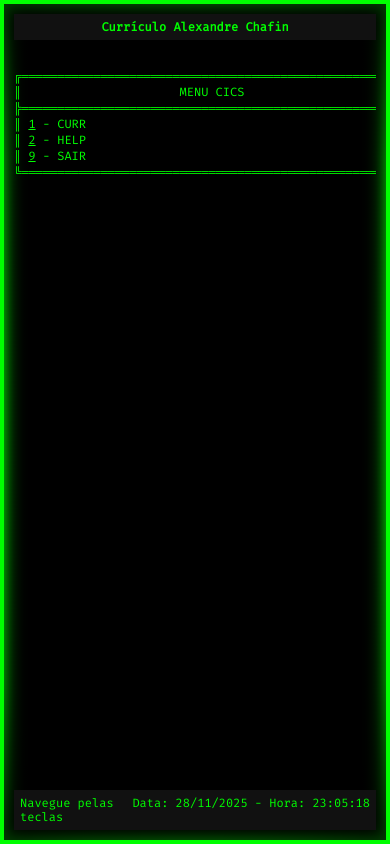
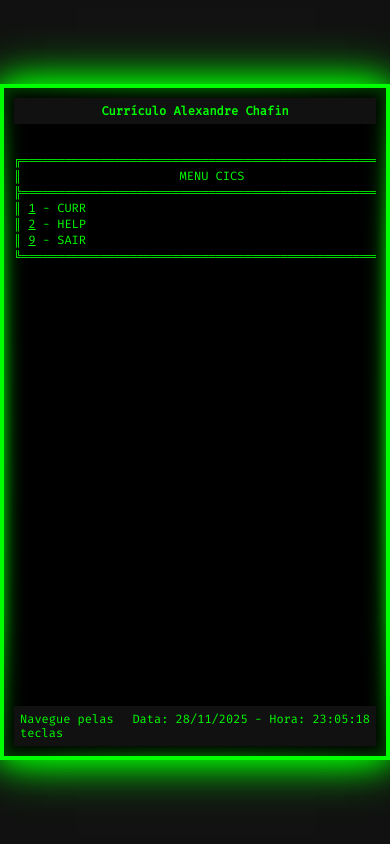
Before and after one commit to aochafin/curriculo, a plain HTML site: page index.html in a window 390 px wide. Drawn offline with Linux system fonts and the light colour scheme.

Commit message:
Ajuste tamanho máximo para celular

```diff
--- a/index.html
+++ b/index.html
@@ -3,7 +3,7 @@
 <head>
 <meta charset="UTF-8">
 <meta name="viewport" content="width=device-width, initial-scale=1.0">
-<title>Terminal 3270 Ultra-Realista</title>
+<title>Currículo Alexandre Chafin</title>
 
 <!-- Fonte monoespaçada consistente em mobile e desktop -->
 <link rel="stylesheet"
@@ -26,7 +26,7 @@ body {
     width: 100%;
     max-width: 1280px;
     height: 100vh;
-    max-height: 960px;
+    max-height: 800px;
     border: 8px solid #0f0;
     box-shadow:
         inset 0 0 20px #0f0,
@@ -177,7 +177,7 @@ a {
     #terminal {
         padding: 10px;
         border-width: 4px;
-        height: 100vh;
+        height: 80vh;
     }
 
     #header, #footer {
```
